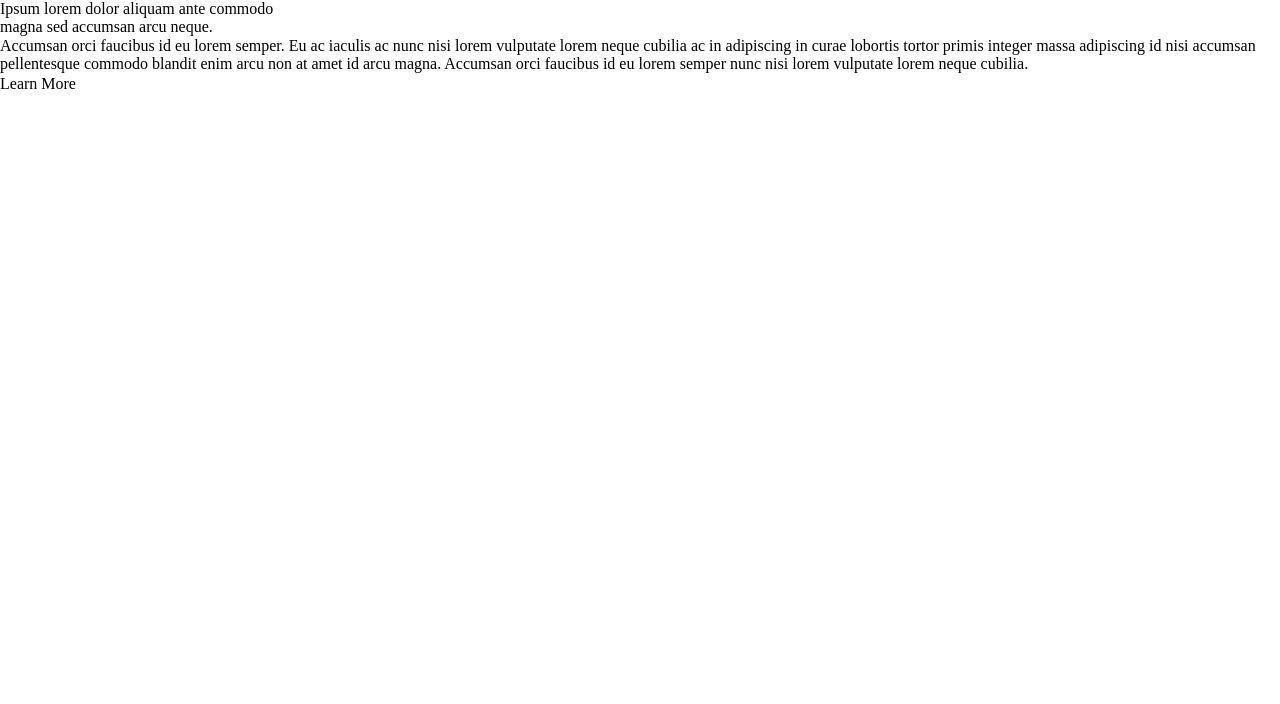
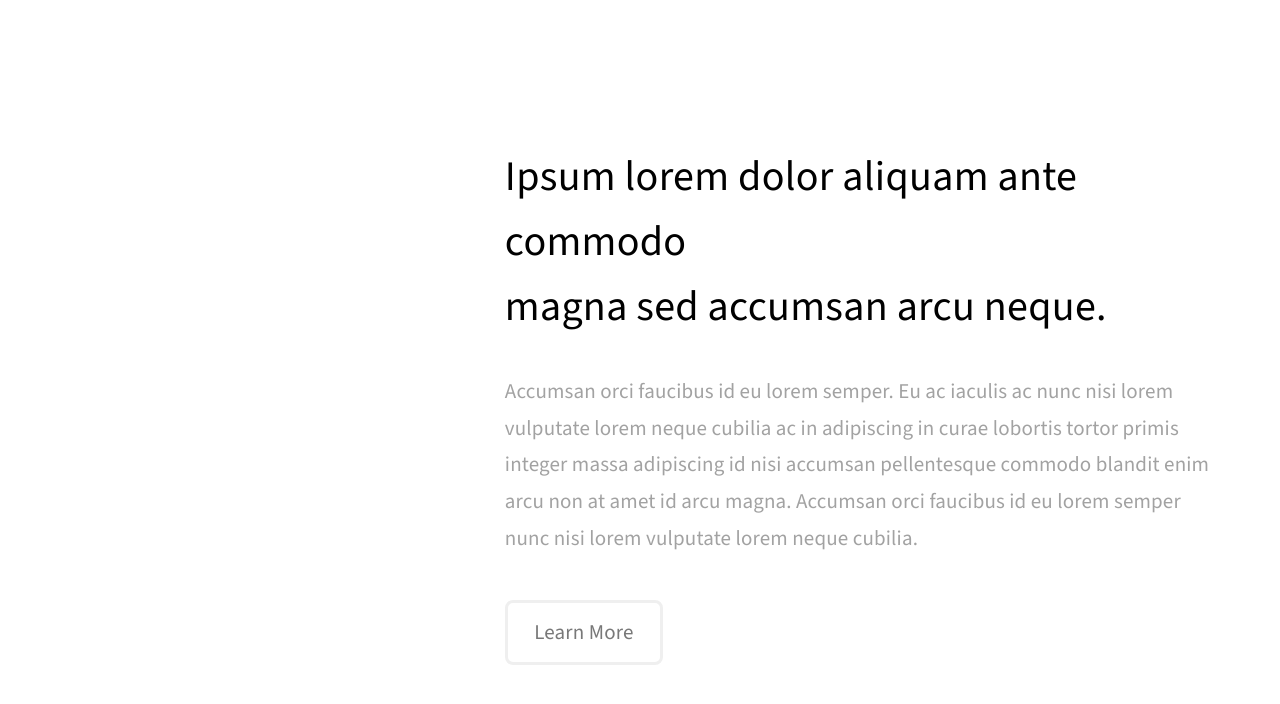
Before and after one commit to kidneee/strata-rebuild, a plain HTML site: page index.html in a window 1280 px wide. Drawn offline with nearby package versions, Linux system fonts and the light colour scheme.

Commit message:
add: PC トップセクション マークアップ・スタイリング完了

```diff
--- a/assets/css/style.css
+++ b/assets/css/style.css
@@ -1 +1,97 @@
 @charset "UTF-8";
+
+:root {
+  /* 文字色 */
+  --font-color-title: #787878;
+  --font-color-text: #a2a2a2;
+  --font-color-btn: #787878;
+  --font-color-btn-hover: #49bf9d;
+
+  /* 背景色 */
+  --bg-color-body: #fff;
+
+  /* 枠線の色 */
+  --border-color-button: #efefef;
+
+  /* 文字サイズ */
+  --font-size-text: clamp(1rem, 5.6vw, 1.313rem);
+  --font-size-button: clamp(1rem, 5.6vw, 1.313rem);
+}
+
+/* ============================
+* 共通
+* ========================= */
+.body {
+  display: flex;
+  flex-direction: row-reverse;
+  font-family: 'Source Sans 3', sans-serif;
+}
+
+.main {
+  width: 65%;
+  background-color: var(--bg-color-body);
+}
+
+.aside {
+  width: 35%;
+}
+
+/*-------------------------
+  レイアウト
+-------------------------*/
+.l-wrapper {
+  padding: 18vh 4.44vw 8.88vh;
+}
+
+.l-inner {
+  max-width: 980px;
+  width: 100%;
+}
+
+/*-------------------------
+  コンポーネント
+-------------------------*/
+/* 見出し */
+
+/* 本文 */
+.c-text {
+  color: var(--font-color-text);
+  font-size: var(--font-size-text);
+  line-height: 1.75;
+  letter-spacing: 0.007em;
+}
+
+/* ボタン */
+.c-button {
+  display: flex;
+  flex-direction: column;
+  justify-content: center;
+  align-items: center;
+  width: 22%;
+  height: 65px;
+  border: 3px solid var(--border-color-button);
+  border-radius: 8px;
+  color: var(--font-color-btn);
+  font-size: var(--font-size-button);
+  letter-spacing: 0.007em;
+  text-decoration: none;
+}
+
+/*-------------------------
+  ユーティリティ
+-------------------------*/
+/* ============================
+* top-section
+* ========================= */
+/* 見出し */
+.top-section__title {
+  margin-bottom: 4.2vh;
+  font-size: clamp(2rem, 11.2vw, 2.625rem);
+  line-height: 1.55;
+  letter-spacing: 0.007em;
+  font-weight: 400;
+}
+
+.top-section__desc {
+  margin-bottom: 43px;
+}
--- a/index.html
+++ b/index.html
@@ -9,25 +9,31 @@
   <title>Portfolio designed by Strata</title>
   <link rel="stylesheet" href="./assets/css/reset.css">
   <link rel="stylesheet" href="./assets/css/style.css">
+  <!-- Google Fonts -->
+  <link rel="preconnect" href="https://fonts.googleapis.com">
+  <link rel="preconnect" href="https://fonts.gstatic.com" crossorigin>
+  <link href="https://fonts.googleapis.com/css2?family=Source+Sans+3:ital,wght@0,200..900;1,200..900&display=swap" rel="stylesheet">
 </head>
 
-<body>
+<body class="body">
   <!-- <header class="header"></header> -->
-  <main>
-    <section>
-      <h1>
+  <main class="main">
+    <div class="l-wrapper">
+      <section class="top-section">
+        <div class="l-inner">
+          <h1 class="top-section__title">
             Ipsum lorem dolor aliquam ante commodo<br>
             magna sed accumsan arcu neque.
           </h1>
-      <p>
+          <p class="c-text top-section__desc">
             Accumsan orci faucibus id eu lorem semper. Eu ac iaculis ac nunc nisi lorem vulputate lorem neque cubilia ac in adipiscing in curae lobortis tortor primis integer massa adipiscing id nisi accumsan pellentesque commodo blandit enim arcu non at amet id arcu magna. Accumsan orci faucibus id eu lorem semper nunc nisi lorem vulputate lorem neque cubilia.
           </p>
-      <button>
-        <a href="#">Learn More</a>
-      </button>
+          <a href="#" class="c-button">Learn More</a>
+        </div><!-- /.l-inner -->
       </section>
+    </div><!-- /.l-wrapper -->
   </main>
-  <aside></aside>
+  <aside class="aside"></aside>
   <!-- <footer class="footer"></footer> -->
 </body>
 </html>
```
Lines whose indentation alone changed are shown as unchanged.
